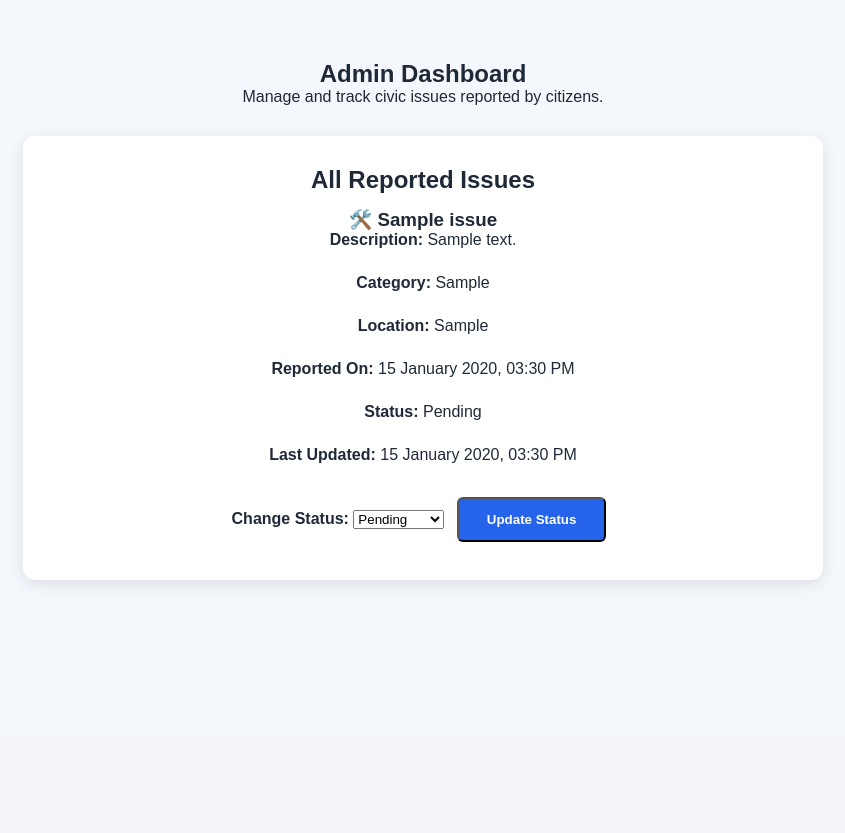
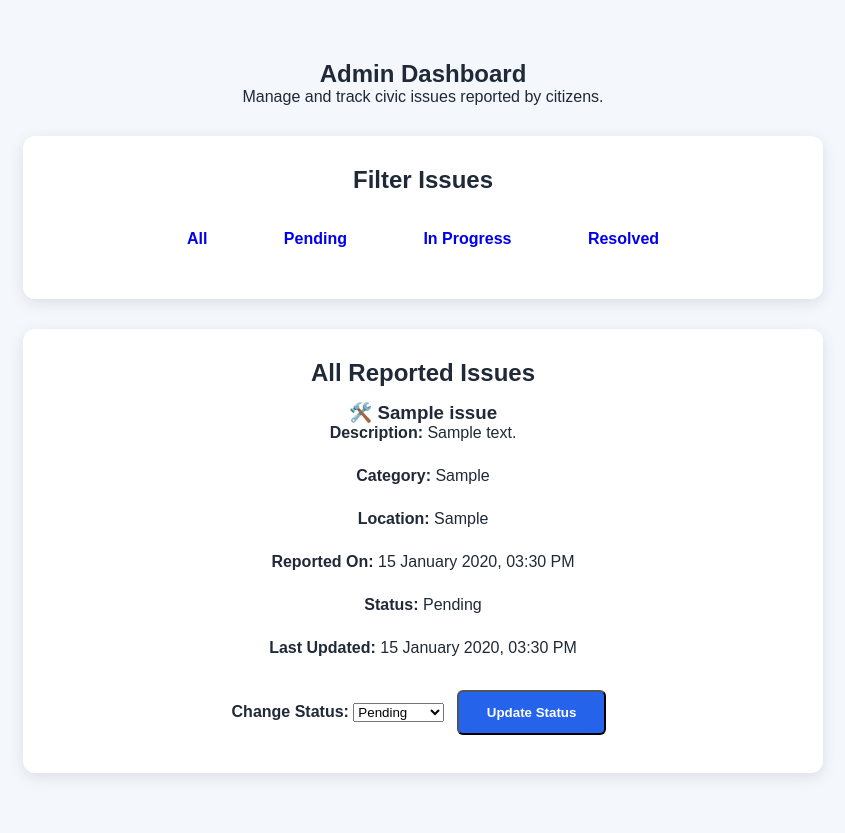
Before and after one commit to gouripriya16/CitizenFix_CivicIssuePlatform, a Flask app: page /admin/dashboard in a window 1280 px wide. Shown: the part 64-897 px from the top of the page, without its empty margins (217-1062 px from the left). Before the commit the page ends 647 px from the top, so only its background shows below. Run offline with Flask 3, Linux system fonts and the light colour scheme; a user stored in the database is signed in; tables that the repository leaves empty hold one stand-in row (values such as "Sample post").

Commit message:
Add admin issue status filtering

```diff
--- a/run.py
+++ b/run.py
@@ -163,13 +163,32 @@ def admin_dashboard():
             url_for("dashboard")
         )
 
-    issues = Issue.query.order_by(
-        Issue.created_at.desc()
-    ).all()
+
+    selected_status = request.args.get(
+        "status",
+        "All"
+    )
+
+
+    if selected_status == "All":
+
+        issues = Issue.query.order_by(
+            Issue.created_at.desc()
+        ).all()
+
+    else:
+
+        issues = Issue.query.filter_by(
+            status=selected_status
+        ).order_by(
+            Issue.created_at.desc()
+        ).all()
+
 
     return render_template(
         "admin_dashboard.html",
-        issues=issues
+        issues=issues,
+        selected_status=selected_status
     )
 
 
@@ -188,9 +207,11 @@ def update_issue_status(issue_id):
             url_for("dashboard")
         )
 
+
     issue = Issue.query.get_or_404(
         issue_id
     )
+
 
     new_status = request.form["status"]
 
@@ -202,12 +223,20 @@ def update_issue_status(issue_id):
 
     db.session.commit()
 
+
     flash(
         "Issue status updated successfully."
     )
 
+
     return redirect(
-        url_for("admin_dashboard")
+        url_for(
+            "admin_dashboard",
+            status=request.form.get(
+                "current_filter",
+                "All"
+            )
+        )
     )
 
 
--- a/templates/admin_dashboard.html
+++ b/templates/admin_dashboard.html
@@ -52,9 +52,51 @@
         {% endwith %}
 
 
+        <!-- Issue Filters -->
+
         <div class="dashboard-card">
 
-            <h2>All Reported Issues</h2>
+            <h2>Filter Issues</h2>
+
+            <div class="filter-buttons">
+
+                <a href="{{ url_for('admin_dashboard', status='All') }}"
+                   class="btn">
+                    All
+                </a>
+
+                <a href="{{ url_for('admin_dashboard', status='Pending') }}"
+                   class="btn">
+                    Pending
+                </a>
+
+                <a href="{{ url_for('admin_dashboard', status='In Progress') }}"
+                   class="btn">
+                    In Progress
+                </a>
+
+                <a href="{{ url_for('admin_dashboard', status='Resolved') }}"
+                   class="btn">
+                    Resolved
+                </a>
+
+            </div>
+
+        </div>
+
+
+        <!-- Issues -->
+
+        <div class="dashboard-card">
+
+            <h2>
+                {% if selected_status == "All" %}
+                    All Reported Issues
+                {% else %}
+                    {{ selected_status }} Issues
+                {% endif %}
+            </h2>
+
 
             {% if issues %}
 
@@ -100,29 +142,44 @@
                         <form method="POST"
                               action="{{ url_for('update_issue_status', issue_id=issue.id) }}">
 
+                            <input type="hidden"
+                                   name="current_filter"
+                                   value="{{ selected_status }}">
+
+
                             <label for="status-{{ issue.id }}">
                                 <strong>Change Status:</strong>
                             </label>
+
 
                             <select id="status-{{ issue.id }}"
                                     name="status">
 
                                 <option value="Pending"
-                                    {% if issue.status == "Pending" %}selected{% endif %}>
+                                    {% if issue.status == "Pending" %}
+                                        selected
+                                    {% endif %}>
                                     Pending
                                 </option>
 
+
                                 <option value="In Progress"
-                                    {% if issue.status == "In Progress" %}selected{% endif %}>
+                                    {% if issue.status == "In Progress" %}
+                                        selected
+                                    {% endif %}>
                                     In Progress
                                 </option>
 
+
                                 <option value="Resolved"
-                                    {% if issue.status == "Resolved" %}selected{% endif %}>
+                                    {% if issue.status == "Resolved" %}
+                                        selected
+                                    {% endif %}>
                                     Resolved
                                 </option>
 
                             </select>
+
 
                             <button type="submit"
                                     class="btn btn-primary">
@@ -135,10 +192,11 @@
 
                 {% endfor %}
 
+
             {% else %}
 
                 <p>
-                    No civic issues have been reported yet.
+                    No issues found for this status.
                 </p>
 
             {% endif %}
```
